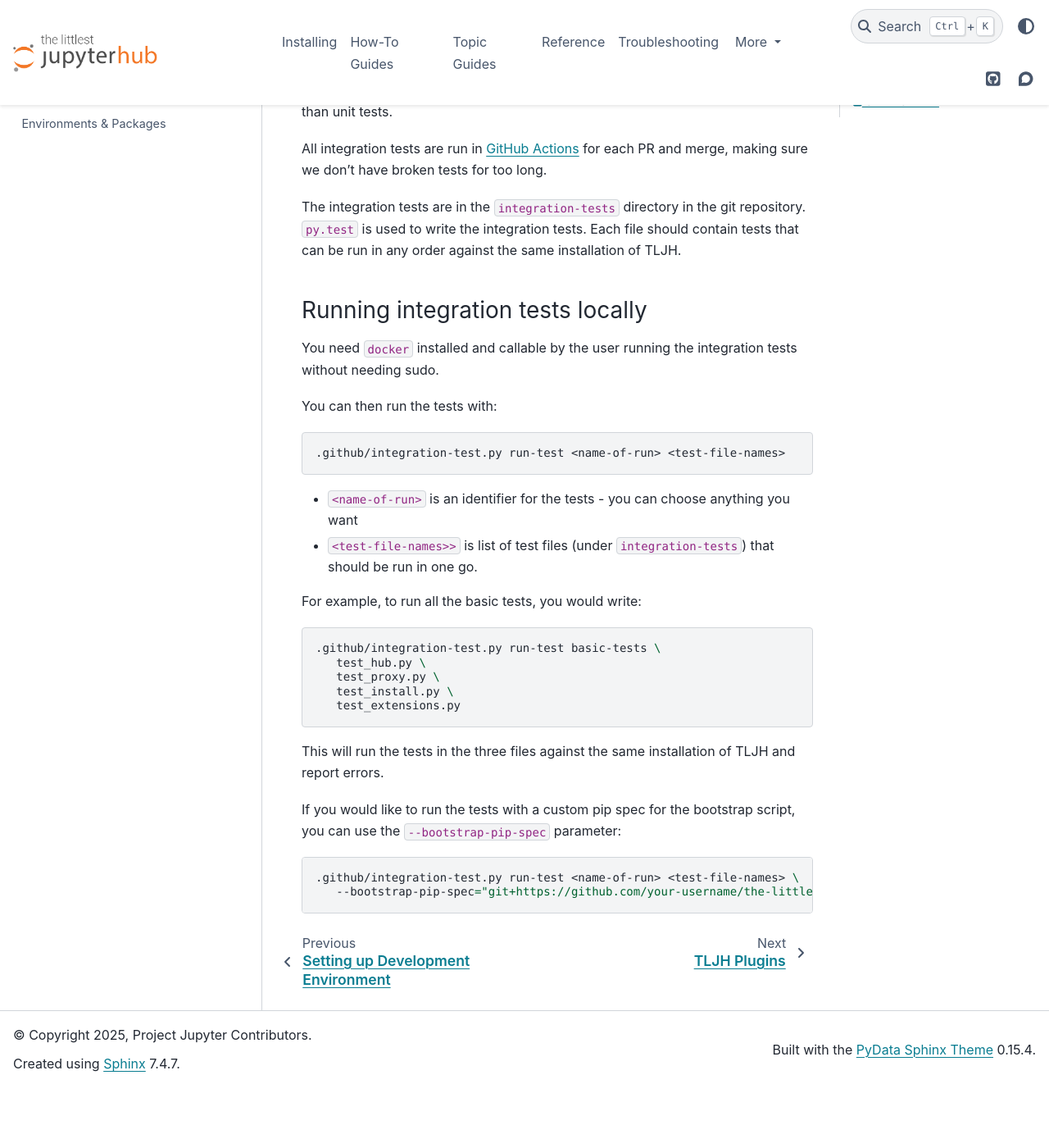
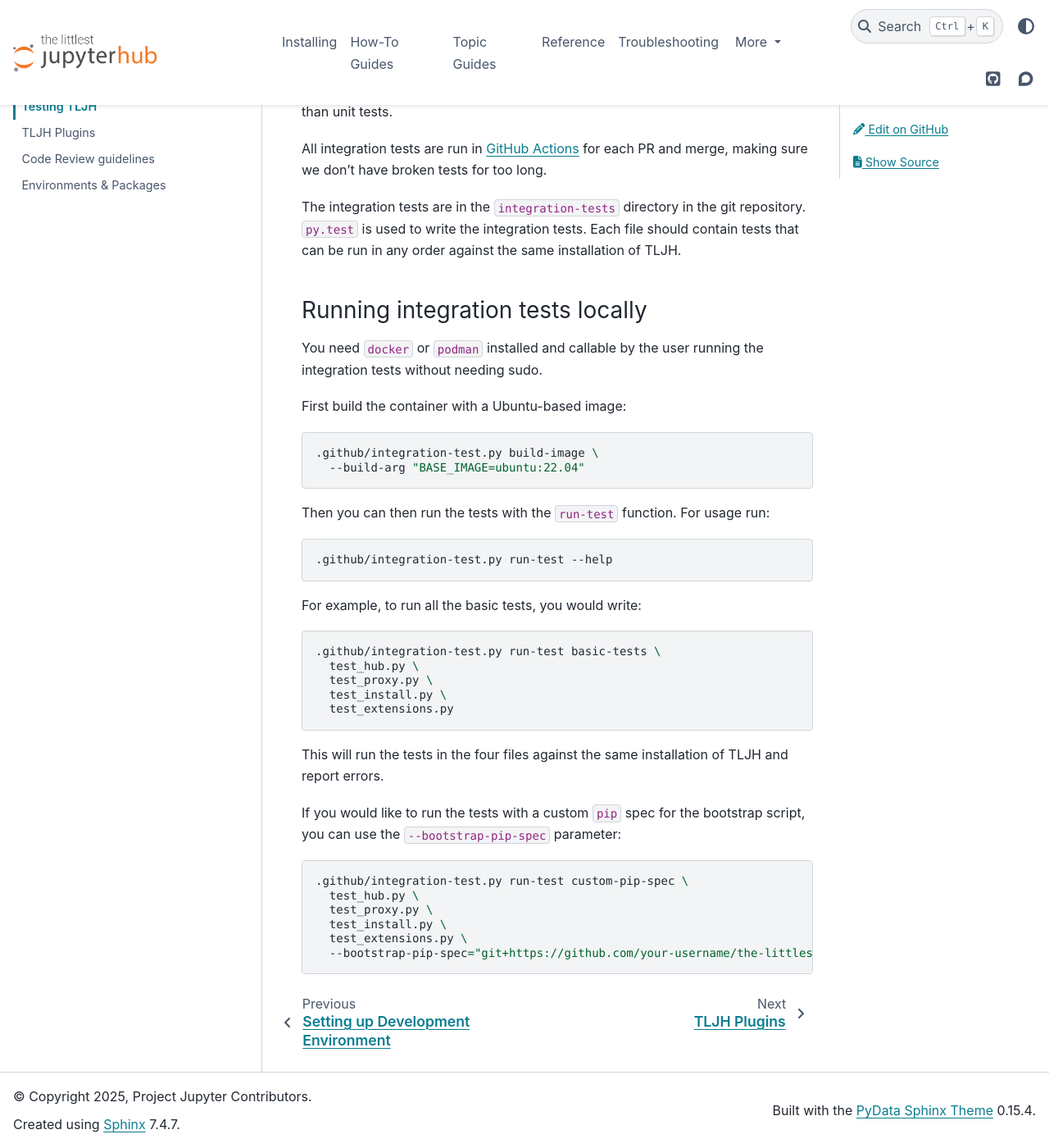
Before and after one commit to jupyterhub/the-littlest-jupyterhub, a Sphinx documentation site: the page built from docs/contributing/tests.md, in a window 1280 px wide and 1400 px high, scrolled down 459 px. Shown: the whole window at 82% size. Built offline with Sphinx 7.4.7 and the PyData theme 0.15.4, drawn with Linux system fonts in a browser that asks for light colours; before the commit the page ends 1785 px from its top, so only the background shows below that.

Commit message:
Update test docs

````diff
--- a/docs/contributing/tests.md
+++ b/docs/contributing/tests.md
@@ -28,35 +28,43 @@
 
 ### Running integration tests locally
 
-You need `docker` installed and callable by the user running
-the integration tests without needing sudo.
+You need `docker` or `podman` installed and callable by the user
+running the integration tests without needing sudo.
 
-You can then run the tests with:
+First build the container with a Ubuntu-based image:
 
 ```bash
-.github/integration-test.py run-test <name-of-run> <test-file-names>
+.github/integration-test.py build-image \
+  --build-arg "BASE_IMAGE=ubuntu:22.04"
 ```
 
-- `<name-of-run>` is an identifier for the tests - you can choose anything you want
-- `<test-file-names>>` is list of test files (under `integration-tests`) that should be run in one go.
+Then you can then run the tests with the `run-test` function. For usage run:
+
+```bash
+.github/integration-test.py run-test --help
+```
 
 For example, to run all the basic tests, you would write:
 
 ```bash
 .github/integration-test.py run-test basic-tests \
-   test_hub.py \
-   test_proxy.py \
-   test_install.py \
-   test_extensions.py
+  test_hub.py \
+  test_proxy.py \
+  test_install.py \
+  test_extensions.py
 ```
 
-This will run the tests in the three files against the same installation
+This will run the tests in the four files against the same installation
 of TLJH and report errors.
 
-If you would like to run the tests with a custom pip spec for the bootstrap script, you can use the `--bootstrap-pip-spec`
+If you would like to run the tests with a custom `pip` spec for the bootstrap script, you can use the `--bootstrap-pip-spec`
 parameter:
 
 ```bash
-.github/integration-test.py run-test <name-of-run> <test-file-names> \
-   --bootstrap-pip-spec="git+https://github.com/your-username/the-littlest-jupyterhub.git@branch-name"
+.github/integration-test.py run-test custom-pip-spec \
+  test_hub.py \
+  test_proxy.py \
+  test_install.py \
+  test_extensions.py \
+  --bootstrap-pip-spec="git+https://github.com/your-username/the-littlest-jupyterhub.git@branch-name"
 ```
````
